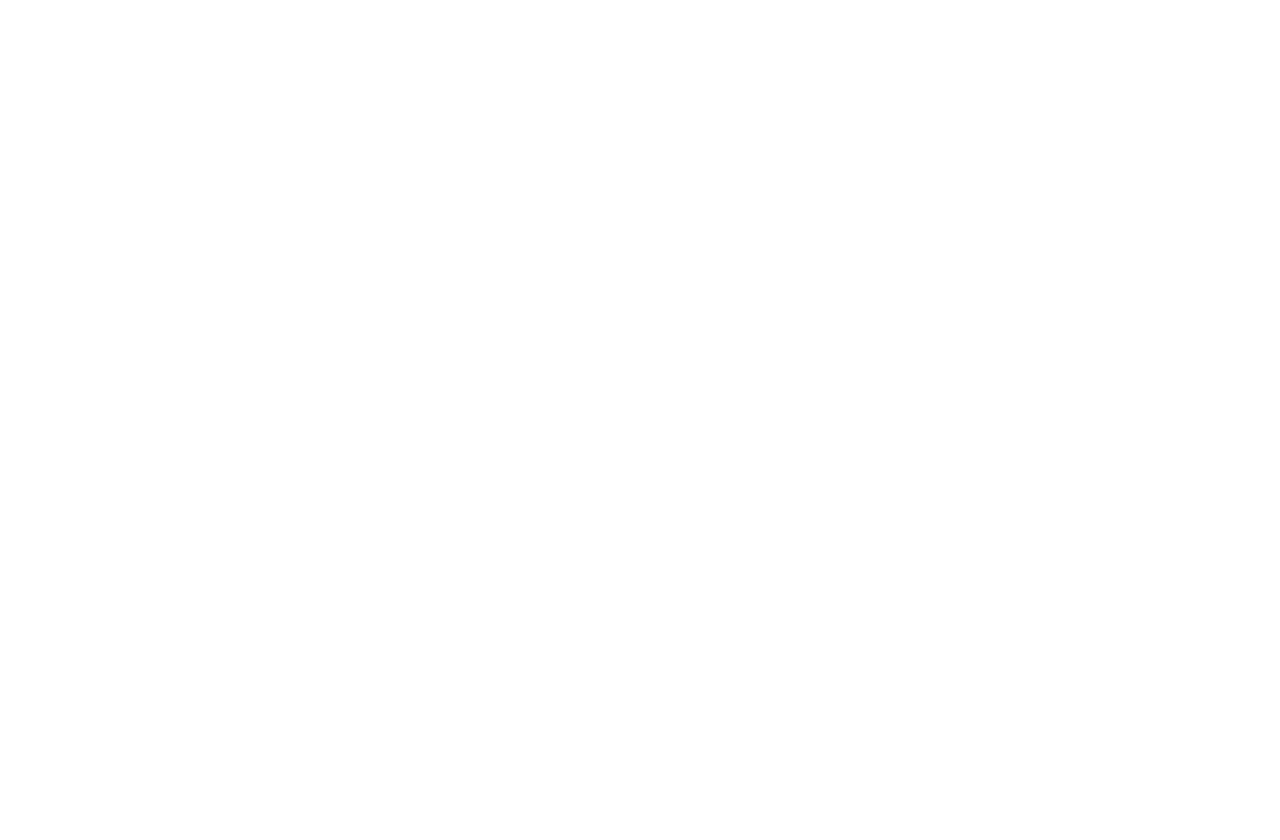
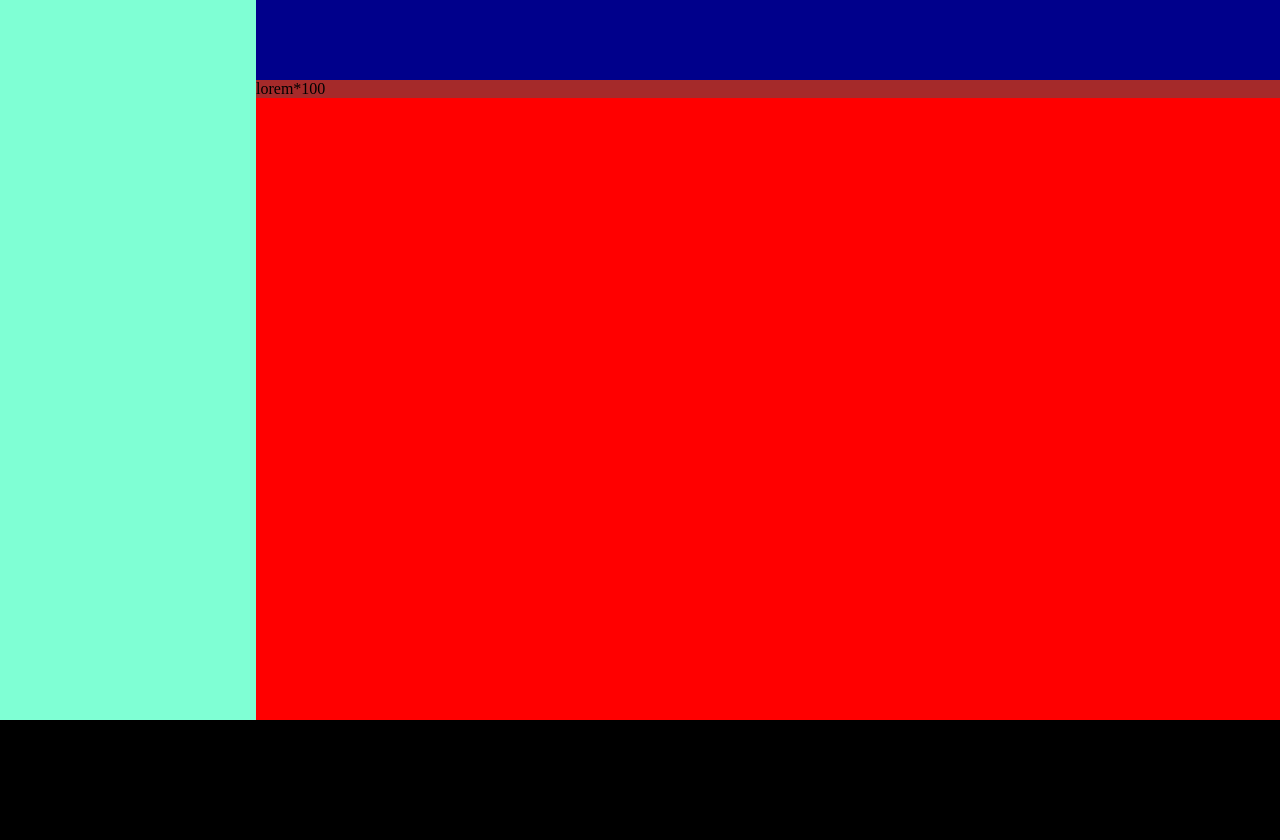
Before and after one commit to GioacchinoArgo/html-css-spotifyweb, a plain HTML site: page index.html in a window 1280 px wide. Before the commit the page ends 800 px from the top, so only its background shows below. Drawn offline with Linux system fonts and the light colour scheme.

Commit message:
completed structure

```diff
--- a/css/style.css
+++ b/css/style.css
@@ -0,0 +1,41 @@
+* {
+    margin: 0;
+    padding: 0;
+    box-sizing: border-box;
+}
+
+
+.top-content {
+    background-color: red;
+    height: calc(100vh - 80px);
+    overflow: auto;
+    display: flex;
+}
+
+
+header {
+    height: 80px ;
+    background-color: darkblue;
+}
+
+main {
+    background-color: brown;
+}
+
+.small-box {
+    height: 120px;
+    background-color: black;
+}
+
+
+.sidebar {
+    width: 30px;
+    background-color: aquamarine;
+    flex-basis: 20%;
+}
+
+.inside-content {
+    flex-basis: 80%;
+    height: calc(100vh - 80px);
+    overflow: auto;
+}
--- a/index.html
+++ b/index.html
@@ -3,9 +3,28 @@
 <head>
     <meta charset="UTF-8">
     <meta name="viewport" content="width=device-width, initial-scale=1.0">
-    <title>Document</title>
+    <title>Spotify Web</title>
+    <!-- fonts -->
+    <link href="https://fonts.googleapis.com/css2?family=Montserrat:wght@100;200;300;400;500;600;700;800;900&display=swap" rel="stylesheet">
+    <!-- stylesheet -->
+    <link rel="stylesheet" href="css/style.css">
+    <link rel="stylesheet" href="css/responsive.css">
 </head>
 <body>
+    <div class="top-content">
+        <div class="sidebar"></div>
 
+        <div class="inside-content">
+            <header></header>
+
+            <main>
+                <p>lorem*100</p>
+            </main>
+        </div>
+
+    </div>
+    <footer>
+        <div class="small-box"></div>
+    </footer>
 </body>
 </html>
```
